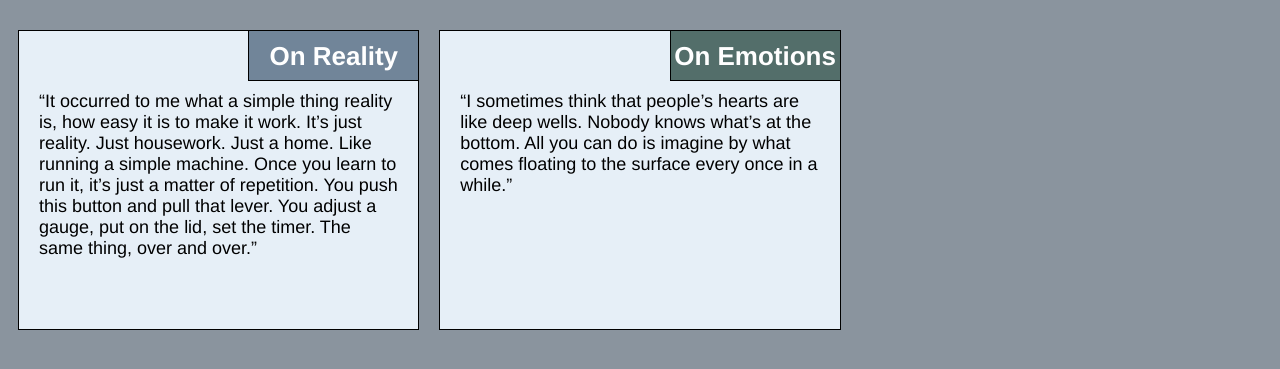
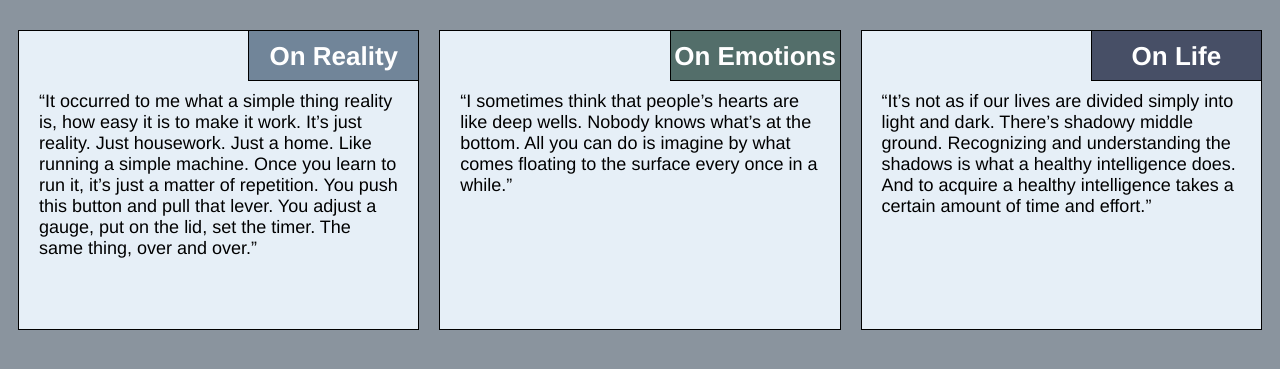
Before and after one commit to lizanne8/mod2-solution, a plain HTML site: page index.html in a window 1280 px wide. Shown: the part 95-464 px from the top of the page. Drawn offline with Linux system fonts and the light colour scheme.

Commit message:
Update index.html

```diff
--- a/index.html
+++ b/index.html
@@ -32,3 +32,17 @@
         </p>
      </section>
   </div>
+
+  <div class="col-lg-4 col-md-12 col-sm-12">
+    <section class="quote3">
+      <h2>On Life</h2>
+        <p>
+        “It’s not as if our lives are divided simply into light and dark. There’s shadowy middle ground. Recognizing and understanding the shadows is what a healthy intelligence does. And to acquire a healthy intelligence takes a certain amount of time and effort.”
+        </p>
+    </section>
+  </div>
+
+</div>
+
+</body>
+</html>
```
